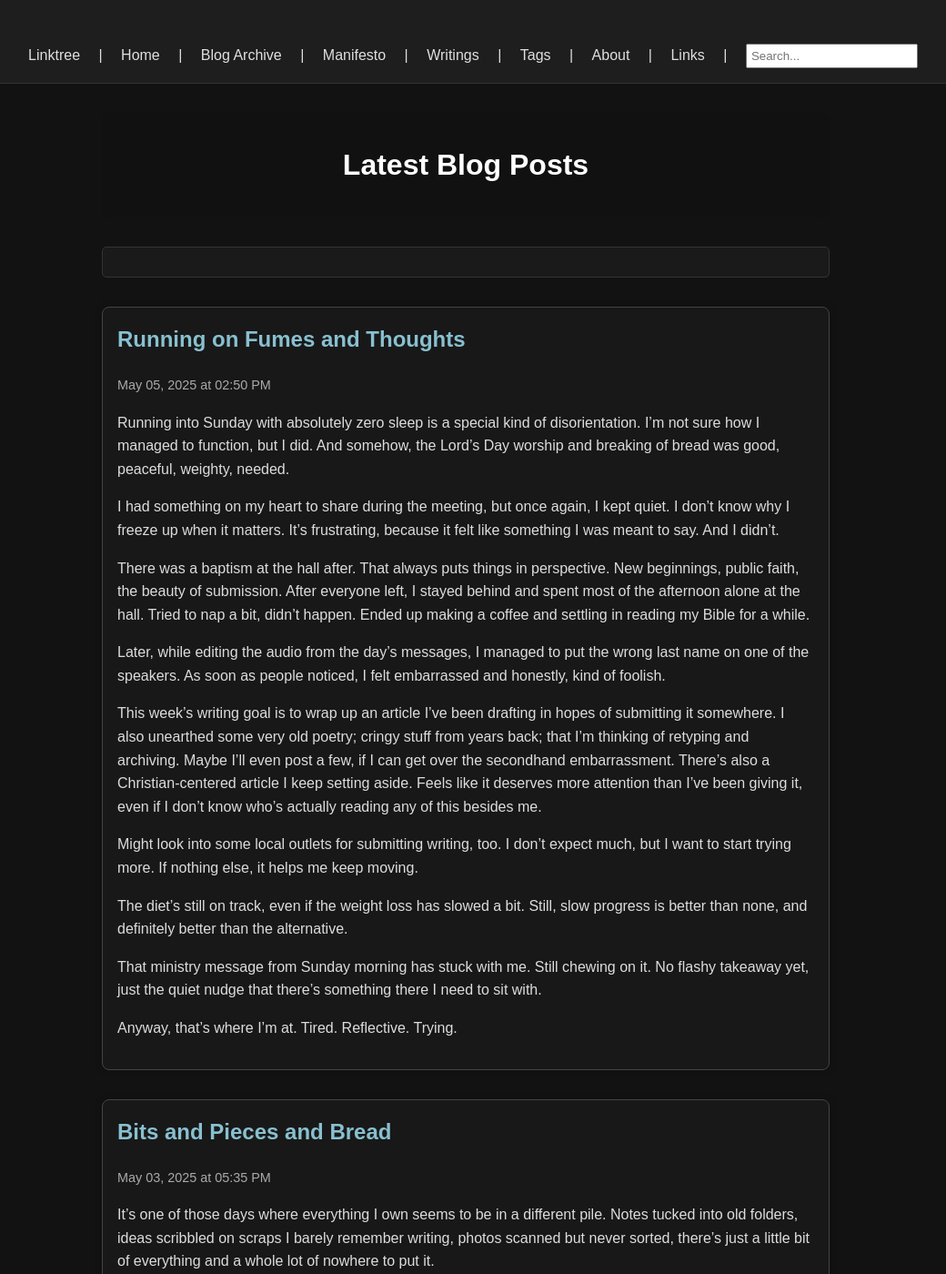
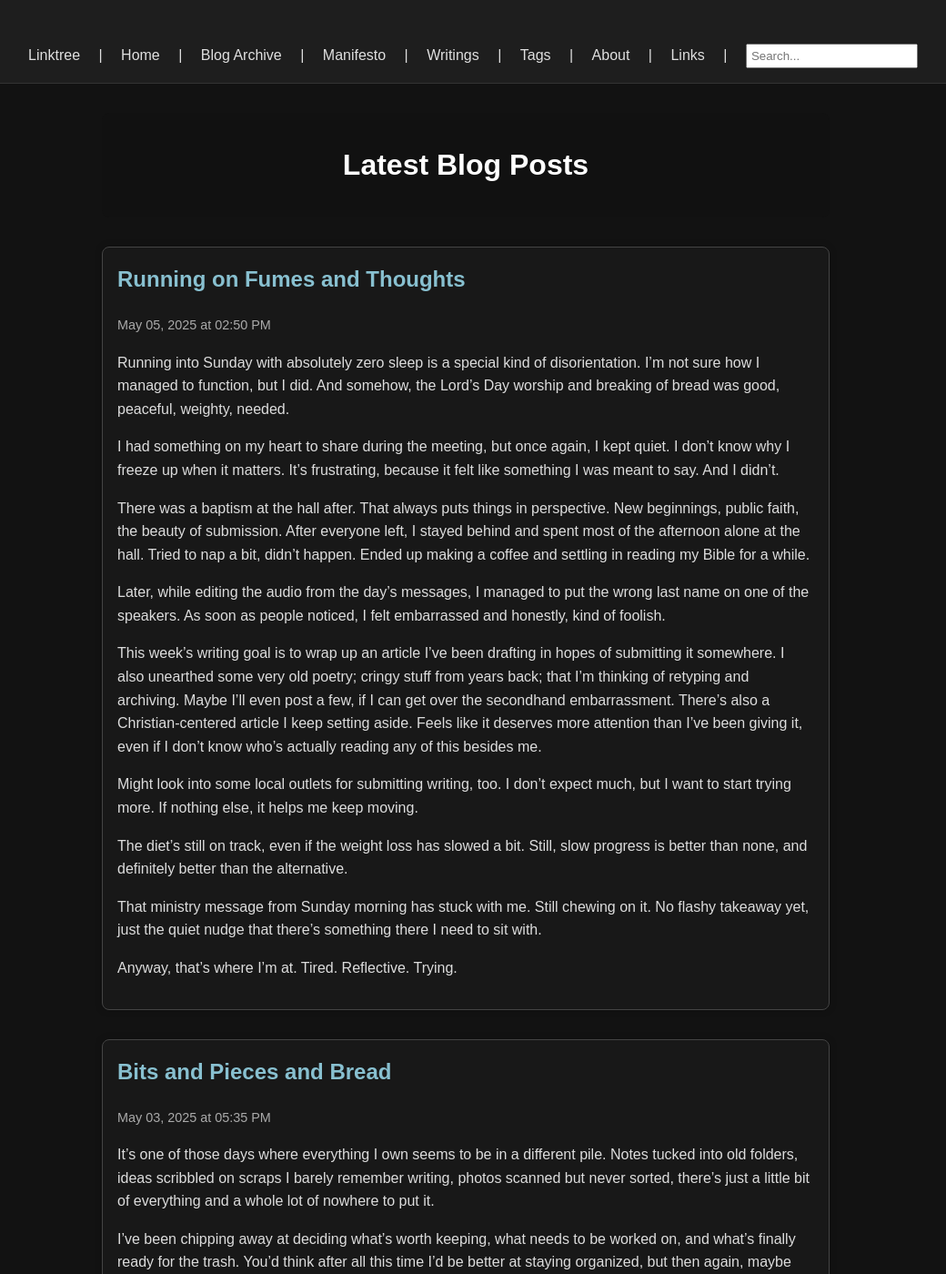
Before and after one commit to Atrion/atrion-blog, a Jekyll site: the page built from index.md, in a window 1280 px wide and 1400 px high. Shown: the whole window at 91% size, without its empty margins (128-1168 px from the left). Built offline with Jekyll 4.4.1, drawn with Linux system fonts in a browser that asks for light colours; comment, search, counter and statistics services are not loaded.

Commit message:
Revert "Update style.css"
This reverts commit fa6e017978a3ef7ff68a97514112cc76feb28066.

```diff
--- a/assets/css/style.css
+++ b/assets/css/style.css
@@ -170,22 +170,3 @@
 .two-column-poem div:last-child {
   text-align: left;
 }
-
-/* Search Field */
-#results-container {
-  background: #1a1a1a;
-  padding: 1rem;
-  margin-top: 1rem;
-  border: 1px solid #333;
-  border-radius: 5px;
-  list-style-type: none;
-}
-
-#results-container li {
-  margin-bottom: 0.5rem;
-}
-
-#results-container a {
-  color: #70a9ff;
-  text-decoration: underline;
-}
```
